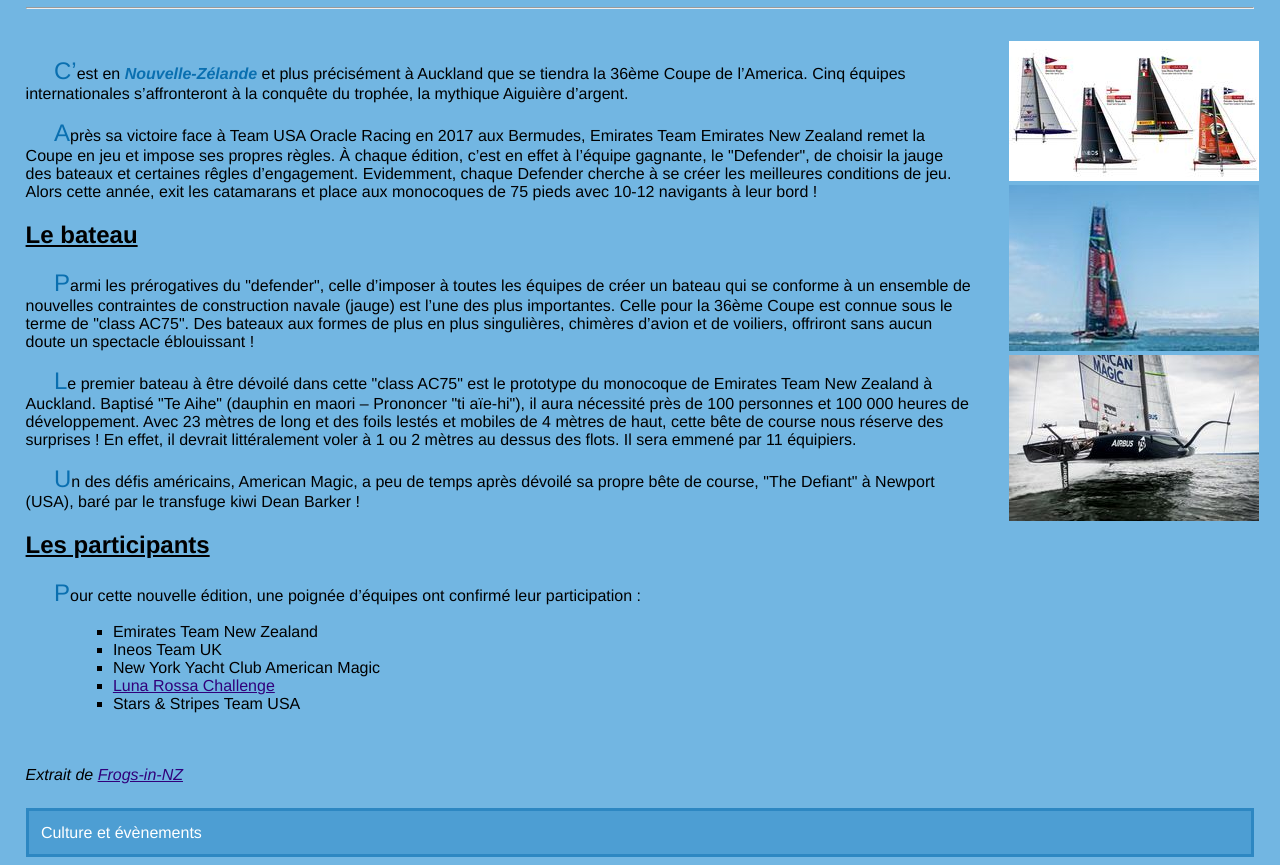
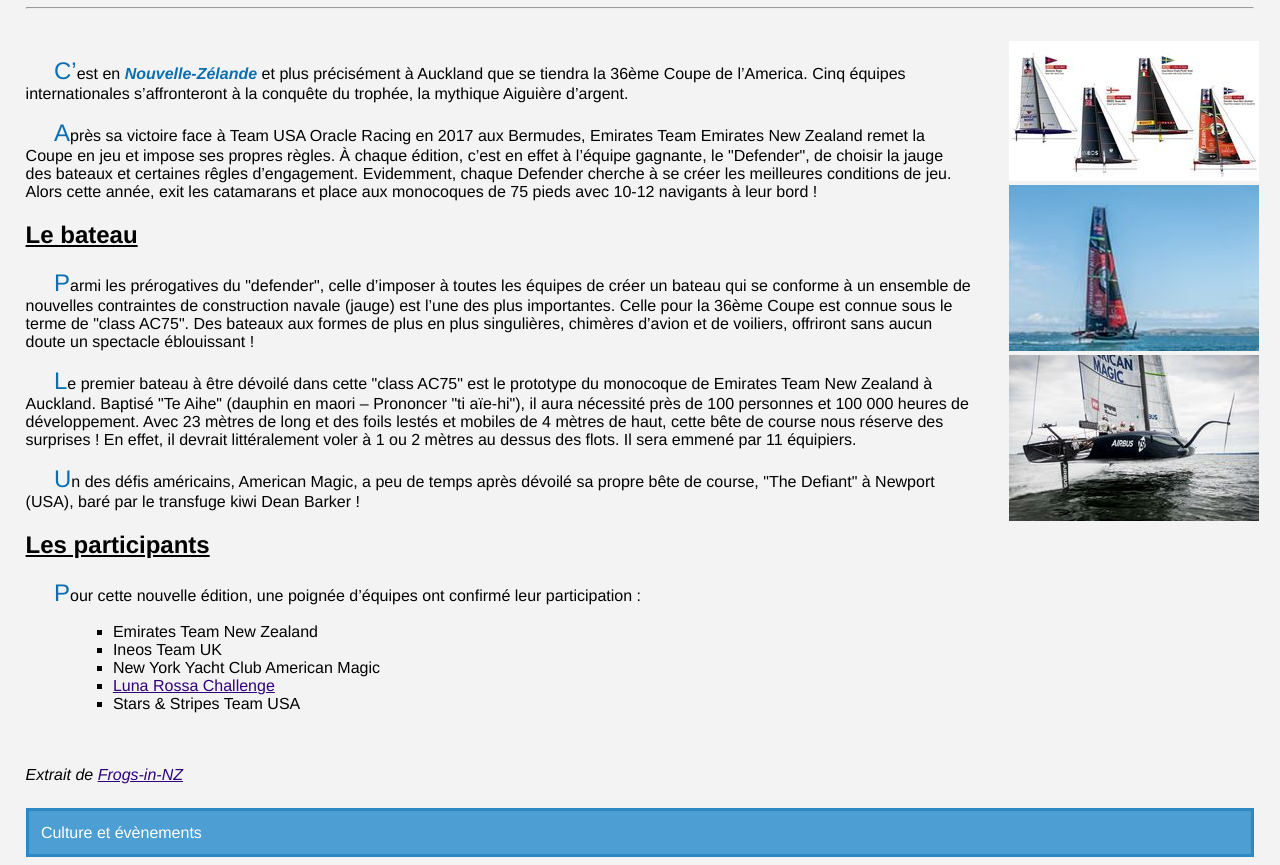
Before and after one commit to freezbeeee/ACwebProject, a plain HTML site: page index.html in a window 1280 px wide. Shown: the part 73-938 px from the top of the page. Drawn offline with Linux system fonts and the light colour scheme.

Commit message:
BLEU --> BLANC

```diff
--- a/styles/36_americas_cup.css
+++ b/styles/36_americas_cup.css
@@ -2,7 +2,7 @@
 
 body   /* Style à appliquer sur l'ensemble du document */
 {
-  background-color: #72B6E2 ;  /* Couleur de fond : bleu */
+  background-color: #f3f3f3 ;  /* Couleur de fond : bleu */
   margin-right: 2%;           /* Gestion des marges latérales */
   margin-left: 2%;
   font-family: Helvetica, Arial, sans-serif;
```
